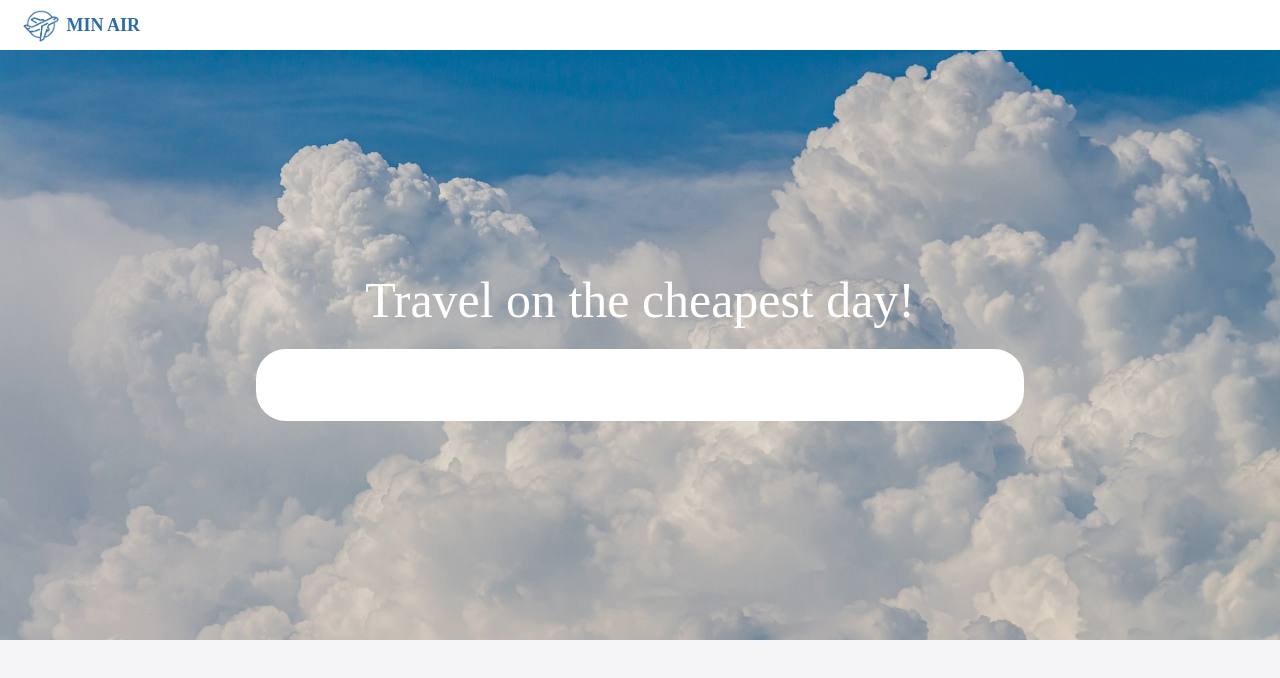
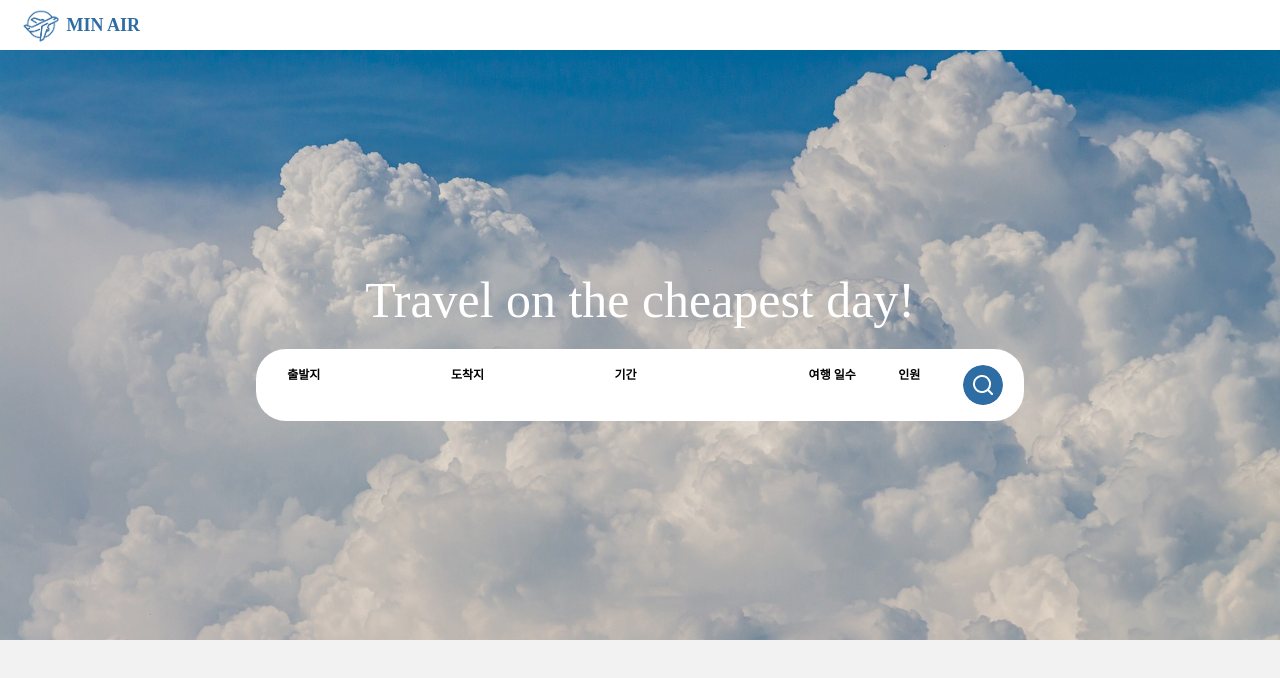
Before and after one commit to KU-MINAIR/MINAIR-Frontend, a React (Create React App) app: page / in a window 1280 px wide. Shown: the top 678 px of the page. Built offline with nearby package versions, Linux system fonts and the light colour scheme.

Commit message:
feat: 공항 선택 모달 추가

```diff
--- a/src/components/SearchBar.tsx
+++ b/src/components/SearchBar.tsx
@@ -1,15 +1,144 @@
 import React, { useState, ReactElement, useEffect } from "react";
 import styled from "styled-components";
+import SearchBtn from "@/assets/searchBtn.png";
+import Modal from "./modal/Modal";
+import DimmedLayer from "./modal/DimmedLayer";
+import CityModal from "./modal/CityModal";
 
 export default function SearchBar(): ReactElement {
-  return <Wrapper></Wrapper>;
+  const [departure, setDeparture] = useState("");
+  const [destination, setDestination] = useState("");
+  const [departureModal, setDepartureModal] = useState(false);
+  const [destinationModal, setDestinationModal] = useState(false);
+
+  const setDepartureFunc = (departure: string) => {
+    setDeparture(departure);
+  };
+
+  const setDestinationFunc = (destination: string) => {
+    setDestination(destination);
+  };
+
+  const handleDepartureModal = () => {
+    setDepartureModal(!departureModal);
+  };
+
+  const handleDestinationModal = () => {
+    setDestinationModal(!destinationModal);
+  };
+
+  const handleAllModal = () => {
+    setDepartureModal(false);
+    setDestinationModal(false);
+  };
+
+  return (
+    <Wrapper>
+      <City onClick={handleDepartureModal}>
+        <ContentTitle>출발지</ContentTitle>
+        <Content>{departure}</Content>
+        {departureModal && (
+          <>
+            <DimmedLayer onClick={handleAllModal}></DimmedLayer>
+            <Modal
+              width={"250px"}
+              height={"200px"}
+              position={["100%", "", "", ""]}
+            >
+              <CityModal setCity={setDepartureFunc}></CityModal>
+            </Modal>
+          </>
+        )}
+      </City>
+      <City onClick={handleDestinationModal}>
+        <ContentTitle>도착지</ContentTitle>
+        <Content>{destination}</Content>
+        {destinationModal && (
+          <>
+            <DimmedLayer onClick={handleAllModal}></DimmedLayer>
+            <Modal
+              width={"250px"}
+              height={"200px"}
+              position={["100%", "", "", ""]}
+            >
+              <CityModal setCity={setDestinationFunc}></CityModal>
+            </Modal>
+          </>
+        )}
+      </City>
+      <Date>
+        <ContentTitle>기간</ContentTitle>
+        <Content>{}</Content>
+      </Date>
+      <Count>
+        <ContentTitle>여행 일수</ContentTitle>
+        <Content>{}</Content>
+      </Count>
+      <Count>
+        <ContentTitle>인원</ContentTitle>
+        <Content>{}</Content>
+      </Count>
+      <SearchButton></SearchButton>
+    </Wrapper>
+  );
 }
 
 const Wrapper = styled.div`
   display: flex;
   justify-content: space-around;
-  height: 9vh;
+  align-items: center;
+  height: min(8vw, 9vh);
   width: 100%;
   background-color: white;
   border-radius: 30px;
+  padding-left: 10px;
 `;
+
+const City = styled.div`
+  width: 16%;
+  height: 100%;
+  cursor: pointer;
+  display: flex;
+  flex-direction: column;
+  justify-content: center;
+`;
+
+const Date = styled.div`
+  width: 20%;
+  height: 100%;
+  cursor: pointer;
+  display: flex;
+  flex-direction: column;
+  justify-content: center;
+`;
+
+const Count = styled.div`
+  height: 100%;
+  cursor: pointer;
+  display: flex;
+  flex-direction: column;
+  justify-content: center;
+`;
+
+const ContentTitle = styled.div`
+  font-size: 12px;
+  font-weight: bold;
+  margin-bottom: 4px;
+`;
+
+const Content = styled.div`
+  color: #4f4f4f;
+  height: 18px;
+  font-size: 14px;
+  padding-left: 2px;
+`;
+
+const SearchButton = styled.button`
+  background-image: url(${SearchBtn});
+  border-radius: 100%;
+  width: min(4vw, 40px);
+  height: min(4vw, 40px);
+  background-repeat: no-repeat;
+  background-position: center;
+  background-size: cover;
+`;
--- a/src/components/TopBar.tsx
+++ b/src/components/TopBar.tsx
@@ -39,5 +39,5 @@ const LogoText = styled.div`
   font-weight: bolder;
   color: #2e6ca4;
   text-align: center;
-  line-height: 2.7;
+  line-height: 0;
 `;
--- /dev/null
+++ b/src/components/modal/CityModal.tsx
@@ -0,0 +1,132 @@
+import React, { useState, ReactElement, useEffect } from "react";
+import styled from "styled-components";
+
+interface CityProps {
+  setCity: Function;
+}
+
+export default function CityModal({ setCity }: CityProps): ReactElement {
+  const cityArr = [
+    {
+      country: "대한민국",
+      city: "인천",
+      airportEng: "ICN",
+      airportKor: "인천국제공항",
+    },
+    {
+      country: "일본",
+      city: "오사카",
+      airportEng: "KIX",
+      airportKor: "간사이국제공항",
+    },
+    {
+      country: "일본",
+      city: "도쿄",
+      airportEng: "NRT",
+      airportKor: "나리타국제공항",
+    },
+    {
+      country: "일본",
+      city: "도쿄",
+      airportEng: "HND",
+      airportKor: "하네다국제공항",
+    },
+    {
+      country: "일본",
+      city: "후쿠오카",
+      airportEng: "FUK",
+      airportKor: "후쿠오카공항",
+    },
+    {
+      country: "일본",
+      city: "오키나와",
+      airportEng: "OKA",
+      airportKor: "나하공항",
+    },
+    {
+      country: "일본",
+      city: "삿포로",
+      airportEng: "CTS",
+      airportKor: "치토세공항",
+    },
+    {
+      country: "일본",
+      city: "나고야",
+      airportEng: "NGO",
+      airportKor: "주부국제공항",
+    },
+  ];
+
+  const renderCities = () => {
+    return (
+      <>
+        {cityArr.map((e) => {
+          // return <div>{e.country}</div>;
+          return (
+            <CityWrapper
+              onClick={(e2) => {
+                setCity(e.airportEng);
+              }}
+            >
+              <CityName>
+                {e.city}, {e.country}
+              </CityName>
+              <AirportName>{e.airportEng}</AirportName>
+              <VerticalLine></VerticalLine>
+              <AirportName>{e.airportKor}</AirportName>
+            </CityWrapper>
+          );
+        })}
+      </>
+    );
+  };
+  return <ModalContainer>{renderCities()}</ModalContainer>;
+}
+const VerticalLine = styled.div`
+  width: 0px;
+  height: 12px;
+  border-left: 1px solid #ebeef0;
+`;
+
+const CityWrapper = styled.div`
+  display: flex;
+  align-items: center;
+  border-bottom: 1px #ebeef0 solid;
+  padding: 2px;
+
+  &:hover {
+    background-color: #ebeef0;
+  }
+  &:first-child {
+    border-top-left-radius: 4px;
+    border-top-right-radius: 4px;
+  }
+`;
+
+const CityName = styled.div`
+  font-size: 14px;
+  margin: 6px;
+`;
+
+const AirportName = styled.div`
+  font-size: 12px;
+  color: #62a7ee;
+  margin: 0 4px;
+`;
+
+const ModalContainer = styled.div`
+  display: flex;
+  flex-direction: column;
+  overflow-y: scroll;
+  overflow-x: hidden;
+  width: 100%;
+  height: 100%;
+  &::-webkit-scrollbar {
+    width: 6px;
+    background-color: #edece9;
+  }
+  &::-webkit-scrollbar-thumb {
+    background: #d3d1cb;
+    border-radius: 6px;
+  }
+`;
--- /dev/null
+++ b/src/components/modal/DimmedLayer.tsx
@@ -0,0 +1,18 @@
+import styled from "styled-components";
+
+interface DimdLayerProps {
+  onClick?: () => void;
+}
+
+export default function DimdLayer({ onClick: closeModal }: DimdLayerProps) {
+  return <Dimd onClick={closeModal}></Dimd>;
+}
+
+const Dimd = styled.div`
+  position: fixed;
+  left: 0;
+  top: 0;
+  width: 100vw;
+  height: 100vh;
+  z-index: 1;
+`;
--- /dev/null
+++ b/src/components/modal/Modal.tsx
@@ -0,0 +1,41 @@
+import React, { useState, ReactElement, useEffect } from "react";
+import styled from "styled-components";
+
+interface ModalProps {
+  children?: ReactElement;
+  width: string;
+  height: string;
+  position: string[];
+}
+
+export default function Modal({
+  children,
+  width,
+  height,
+  position,
+}: ModalProps): ReactElement {
+  return (
+    <ModalContainer>
+      <ModalBox width={width} height={height} position={position}>
+        {children}
+      </ModalBox>
+    </ModalContainer>
+  );
+}
+
+const ModalContainer = styled.div``;
+const ModalBox = styled.div<ModalProps>`
+  background-color: white;
+  border-radius: 4px;
+  width: ${(props) => props.width};
+  height: ${(props) => props.height};
+  position: absolute;
+  box-shadow: rgb(15 15 15 / 5%) 0px 0px 0px 1px,
+    rgb(15 15 15 / 10%) 0px 3px 6px, rgb(15 15 15 / 20%) 0px 9px 24px;
+  min-width: 180px;
+  top: ${(props) => props.position[0]};
+  right: ${(props) => props.position[1]};
+  bottom: ${(props) => props.position[2]};
+  left: ${(props) => props.position[3]};
+  z-index: 2;
+`;
--- a/src/pages/Main.tsx
+++ b/src/pages/Main.tsx
@@ -70,6 +70,6 @@ const SearchText = styled.div`
 const Footer = styled.div`
   height: max(20px, 20%);
   width: 100%;
-  background-color: #f5f5f7;
+  background-color: #f2f2f2;
   z-index: 3;
 `;
```
Also changed, not shown: src/assets/searchBtn.png (added).
